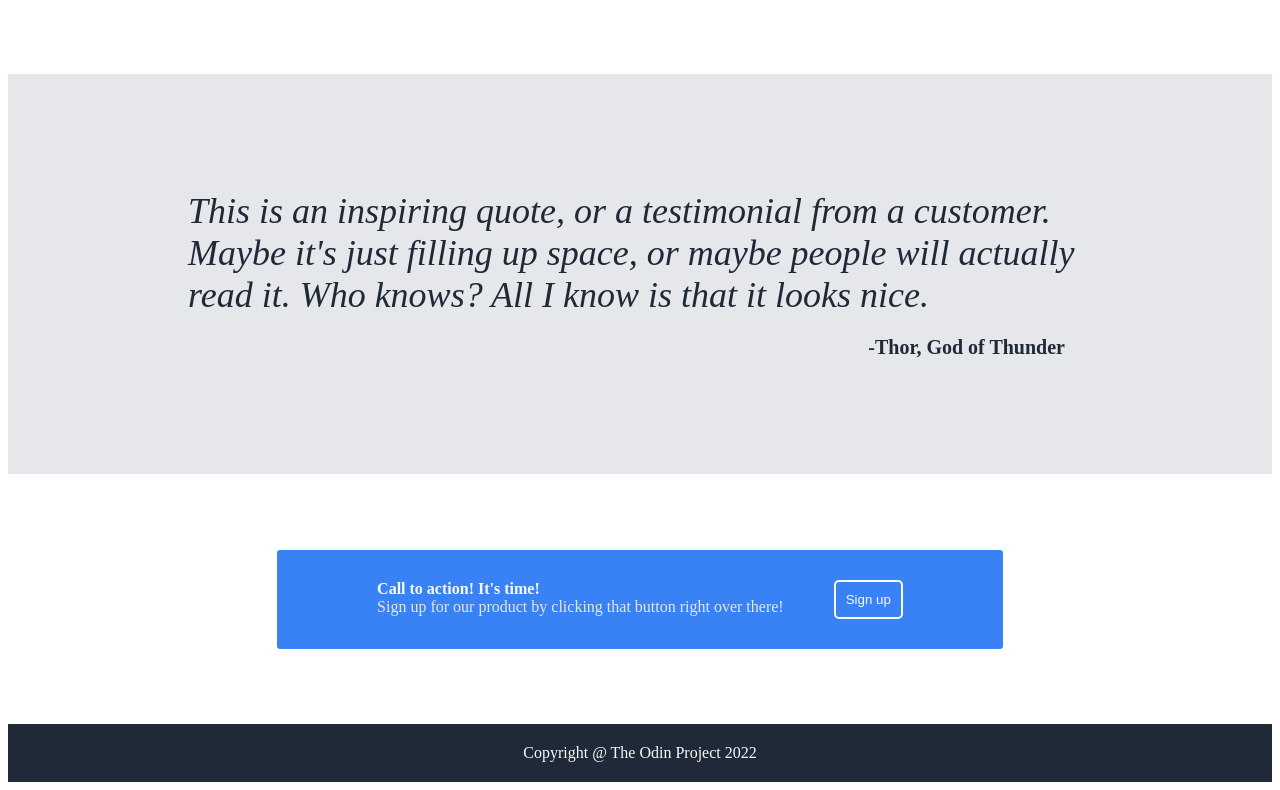
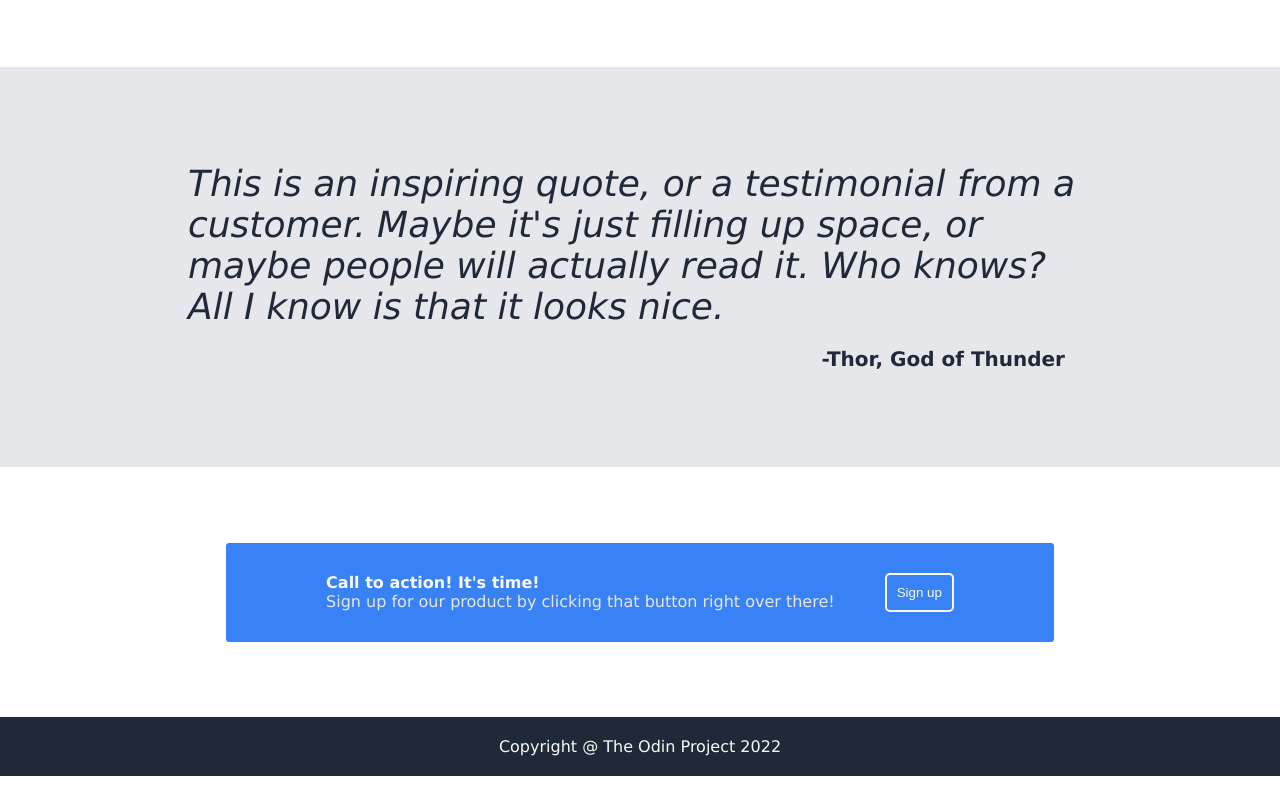
Before and after one commit to Gonkas07/landingpage1, a plain HTML site: page index.html in a window 1280 px wide. Shown: the part 823-1613 px from the top of the page. Drawn offline with Linux system fonts and the light colour scheme.

Commit message:
index.html

```diff
--- a/styles.css
+++ b/styles.css
@@ -1,6 +1,9 @@
 body {
     display: flex;
     flex-direction: column;
+    margin: 0;
+    font-family: Verdana, Geneva, Tahoma, sans-serif;
+    min-height: 100vh;
 }
 
 .header,
@@ -168,8 +171,6 @@ body {
 
 
 
-
-
 .part-4 {
     display: flex;
     flex-direction: column;
@@ -216,4 +217,20 @@ body {
     justify-content: center;
     align-items: center;
     padding: 20px;
+    max-height: 100px;
 }
+
+html {
+    margin: 0px;
+    height: 100%;
+    width: 100%;
+ }
+
+ .header,
+ .part-1,
+ .part-2,
+ .part-3,
+ .part-4,
+ .footer {
+    flex: auto;
+ }
```
Also changed, not shown: index.html (line endings or trailing spaces).
